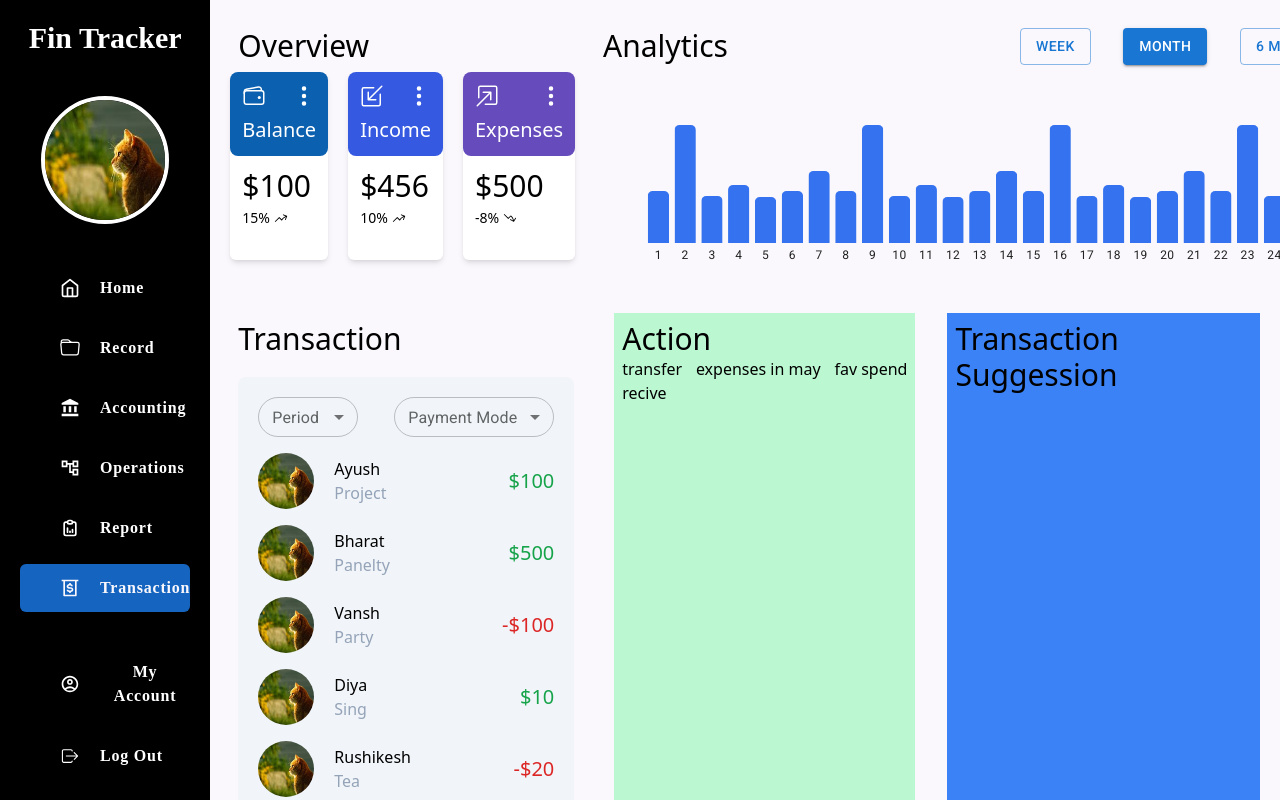
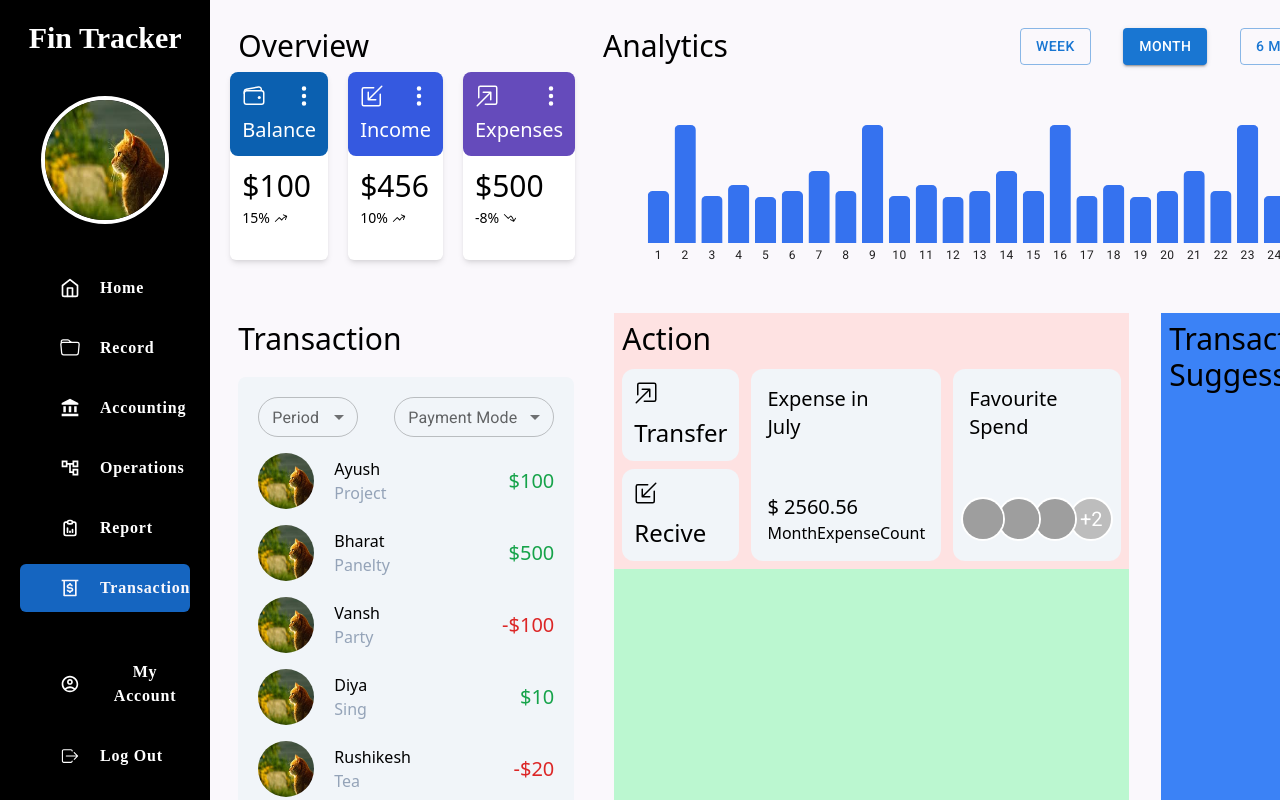
Before and after one commit to AyushMehta24/FinTracker, a React (Vite) app in the folder frontend/: page /transaction in a window 1280 px wide. Built offline with nearby package versions, Linux system fonts and the light colour scheme; grey boxes are pictures that could not be loaded; a web font is replaced by a local one.

Commit message:
IMPROVED : Made the Overview card dynamic

```diff
--- a/frontend/src/components/home/HomeBarGraph.tsx
+++ b/frontend/src/components/home/HomeBarGraph.tsx
@@ -17,7 +17,6 @@ export const HomeBarGraph = () => {
     setLabel(keys);
     const value: { month: string; counter: number }[][] =
       Object.values(yearlyData);
-    console.log(value, "value");
 
     const pdata: { month: string; counter: number }[] = value[0];
     const cdata: { month: string; counter: number }[] = value[1];
--- a/frontend/src/components/home/HomePieChart.tsx
+++ b/frontend/src/components/home/HomePieChart.tsx
@@ -4,14 +4,21 @@ import { Box, Button } from "@mui/material";
 import { PieCenterLabel } from "./PieCenterLabel";
 import { calculatePercentage } from "../helper/home/percentageCounter";
 
-const data = [
+type pieChartDataType = {
+  percentage?: string;
+  value: number;
+  label: string;
+  color: string;
+}
+
+const data:pieChartDataType[] = [
   { label: "Processing", value: 4856, color: "#A7E6FF" },
   { label: "Under Review", value: 40005, color: "#3ABEF9" },
   { label: "Pending", value: 61565, color: "#3572EF" },
   { label: "Paid", value: 6511, color: "#050C9C" },
 ];
 
-const data2 = [
+const data2:pieChartDataType[] = [
   { label: "Processing", value: 100, color: "#A7E6FF" },
   { label: "Under Review", value: 1000, color: "#3ABEF9" },
   { label: "Pending", value: 2000, color: "#3572EF" },
@@ -23,10 +30,10 @@ const size = {
   height: 230,
 };
 
-const dataWithPercentage = calculatePercentage(data);
-const data2WithPercentage = calculatePercentage(data2);
+const dataWithPercentage:pieChartDataType[] = calculatePercentage(data);
+const data2WithPercentage:pieChartDataType[] = calculatePercentage(data2);
 
-export default function HomePieChart() {
+export default function HomePieChart({data}) {
   const [activeButton, setActiveButton] = useState<"Last Month" | "Last Year">(
     "Last Month"
   );
--- a/frontend/src/components/transaction/Action.tsx
+++ b/frontend/src/components/transaction/Action.tsx
@@ -1,16 +1,49 @@
+import { BsBoxArrowInDownLeft, BsBoxArrowInUpRight } from "react-icons/bs";
 import { HomeHeading } from "../home/HomeHeading";
+import { MonthExpenseCount } from "./MonthExpenseCount";
+import { Avatar, AvatarGroup } from "@mui/material";
 
 export const Action = () => {
   return (
-    <div className="p-2">
-      <HomeHeading name={"Action"} />
-      <div className="flex justify-between">
-        <div className="flex flex-col">
-          <div>transfer</div>
-          <div>recive</div>
+    <div className=" bg-red-100 w-full flex flex-col gap-3 p-2">
+      <HomeHeading name="Action" />
+      <div className="flex gap-3">
+        <div className="flex flex-col justify-between gap-2 w-full ">
+          <div className="bg-slate-100 p-3 flex flex-col gap-3 rounded-xl">
+            <BsBoxArrowInUpRight className="text-2xl" />
+            <div className="text-2xl">Transfer</div>
+          </div>
+          <div className="bg-slate-100 flex flex-col gap-3 p-3 rounded-xl">
+            <BsBoxArrowInDownLeft className="text-2xl" />
+            <div className="text-2xl">Recive</div>
+          </div>
         </div>
-      <div>expenses in may</div>
-      <div>fav spend</div>
+        <div className="bg-slate-100 flex flex-col p-2 justify-between gap-2 w-full rounded-xl">
+          <div className="p-2 text-xl">
+            Expense in
+            <div>July</div>
+          </div>
+          <div className="p-2">
+            <div className="text-xl">$ 2560.56</div>
+            <MonthExpenseCount />
+          </div>
+        </div>
+        <div className="bg-slate-100 flex flex-col p-2 justify-between gap-2 w-full rounded-xl">
+          {" "}
+          <div className="p-2 text-xl">
+            Favourite <div>Spend</div>
+          </div>
+          <AvatarGroup
+            max={4}
+            className="mb-3 flex justify-center items-center"
+          >
+            <Avatar alt="Remy Sharp" src="/static/images/avatar/1.jpg" />
+            <Avatar alt="Travis Howard" src="/static/images/avatar/2.jpg" />
+            <Avatar alt="Cindy Baker" src="/static/images/avatar/3.jpg" />
+            <Avatar alt="Agnes Walker" src="/static/images/avatar/4.jpg" />
+            <Avatar alt="Trevor Henderson" src="/static/images/avatar/5.jpg" />
+          </AvatarGroup>
+        </div>
       </div>
     </div>
   );
--- /dev/null
+++ b/frontend/src/components/transaction/MonthExpenseCount.tsx
@@ -0,0 +1,6 @@
+
+export const MonthExpenseCount = () => {
+  return (
+    <div>MonthExpenseCount</div>
+  )
+}
--- a/frontend/src/components/transaction/StockPortfolio.tsx
+++ b/frontend/src/components/transaction/StockPortfolio.tsx
@@ -1,7 +1,7 @@
 import { HomeHeading } from "../home/HomeHeading";
 
 export const StockPortfolio = () => {
-  return <div className="p-2">
+  return <div className="p-2 bg-blue-100">
   <HomeHeading name={"Stock Portfolio"} />
 </div>;
 };
--- a/frontend/src/pages/Home.tsx
+++ b/frontend/src/pages/Home.tsx
@@ -20,31 +20,39 @@ type OpeartionDataType = {
 
 export const Home = () => {
   const [opData, setOpData] = useState<OpeartionDataType[]>([]);
+  const [pieData, setPieData] = useState<OpeartionDataType[]>([]);
   const getOperationData = async () => {
     const res = await getHandler("api/overview/operation");
-    const finalData: OpeartionDataType[] = [
+    console.log(res.data);
+    const pieRawData = res.data["lastTwoMonth"];
+    const operationData: OpeartionDataType[] = [
       {
-        ...res.data[0],
+        ...res.data["overall"]["processing"],
         colour: "#A7E6FF",
         element: <BsPersonWorkspace className="text-3xl text-slate-400" />,
+        status: "processing",
       },
       {
-        ...res.data[3],
+        ...res.data["overall"]["under review"],
         colour: "#3ABEF9",
         element: <VscOpenPreview className="text-3xl text-slate-400" />,
+        status: "under review",
       },
       {
-        ...res.data[1],
+        ...res.data["overall"]["pending"],
         colour: "#3572EF",
         element: <AiOutlineFieldTime className="text-3xl text-slate-400" />,
+        status: "pending",
       },
       {
-        ...res.data[2],
+        ...res.data["overall"]["paid"],
         colour: "#050C9C",
         element: <MdOutlinePaid className="text-3xl text-slate-400" />,
+        status: "paid",
       },
     ];
-    setOpData(finalData);
+    setOpData(operationData);
+    setPieData(pieRawData);
   };
   useEffect(() => {
     getOperationData();
@@ -53,7 +61,7 @@ export const Home = () => {
     <div className="flex-col w-full h-full flex gap-5 bg-[#FAF8Fc] pt-5 px-5">
       <HomeHeading name={"Overview"} />
       <div className="flex gap-5">
-        {opData.map((component ,i) => (
+        {opData.map((component: OpeartionDataType, i: number) => (
           <MoneyCard
             count={component.counter}
             type={component.status}
@@ -65,7 +73,7 @@ export const Home = () => {
         ))}
       </div>
       <div className="flex justify-between gap-5">
-        <HomePieChart />
+        <HomePieChart data={pieData} />
         <HomeBarGraph />
       </div>
       <div>
--- a/frontend/src/pages/Login.tsx
+++ b/frontend/src/pages/Login.tsx
@@ -22,7 +22,6 @@ export const Login: () => JSX.Element = (): JSX.Element => {
     if (!res) return;
     localStorage.setItem("token", res.data.token);
     toast.success(res.message);
-    console.log(res);
     navigate("/");
   };
   return (
```
